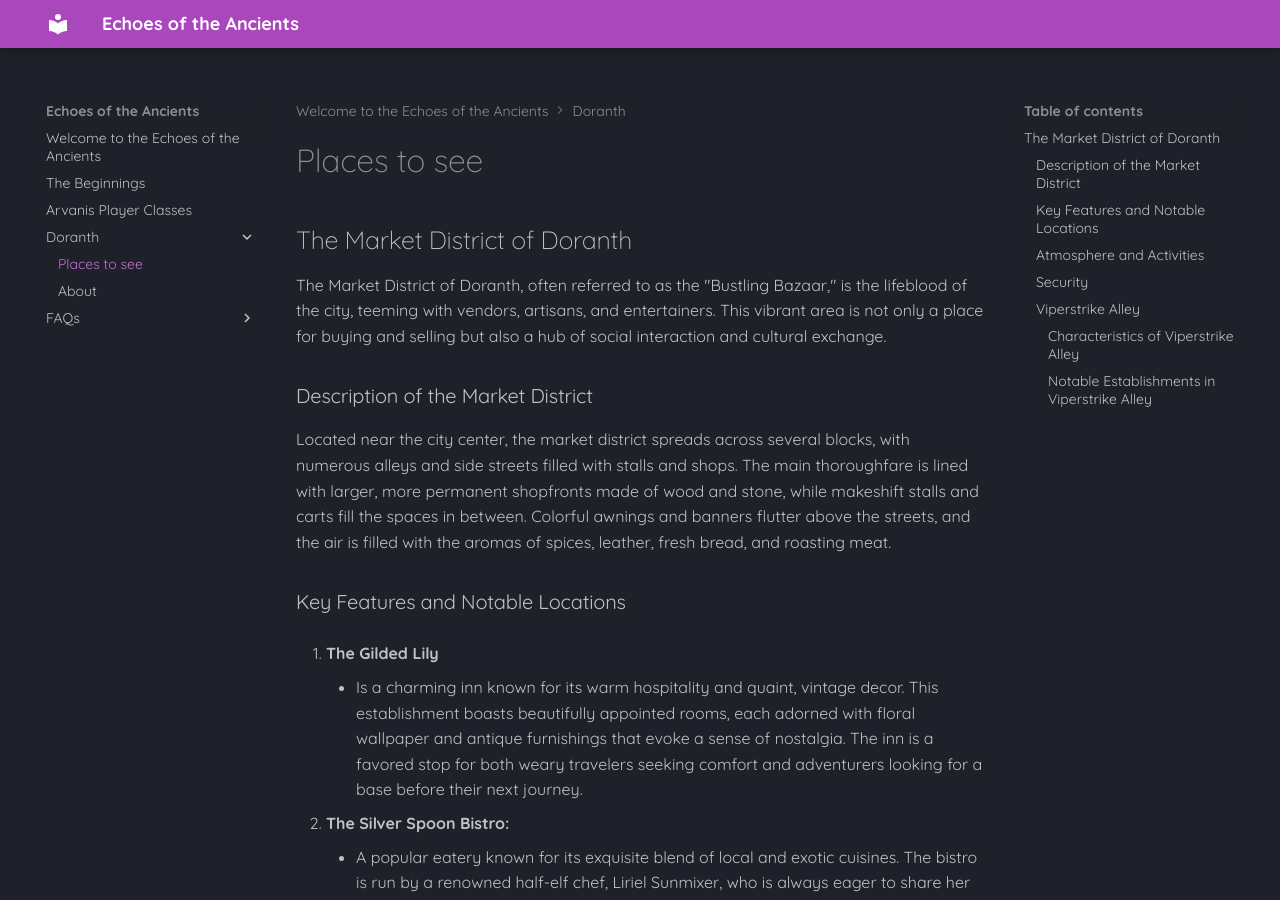
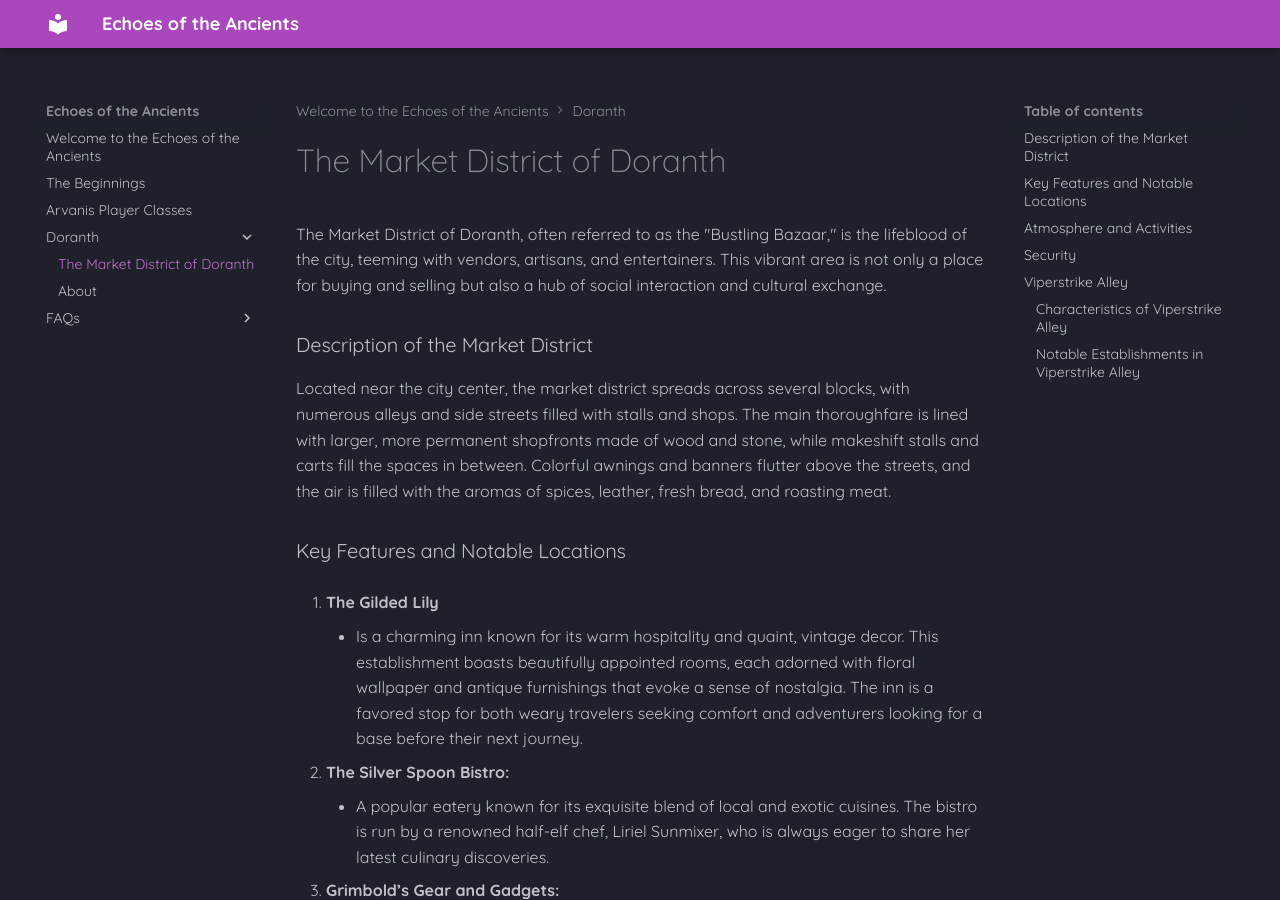
Before and after one commit to Bomchoo/Arvanis-Wiki, an MkDocs documentation site: the page built from docs/Doranth/Places-to-see.md, in a window 1280 px wide and 900 px high. Built offline with MkDocs 1.6.1 and Material for MkDocs 9.7.7, drawn with Linux system fonts in a browser that asks for light colours.

Commit message:
Update PTS

```diff
--- a/docs/Doranth/Places-to-see.md
+++ b/docs/Doranth/Places-to-see.md
@@ -1,4 +1,4 @@
-## The Market District of Doranth
+# The Market District of Doranth
 
 The Market District of Doranth, often referred to as the "Bustling Bazaar," is the lifeblood of the city, teeming with vendors, artisans, and entertainers. This vibrant area is not only a place for buying and selling but also a hub of social interaction and cultural exchange.
 
```
